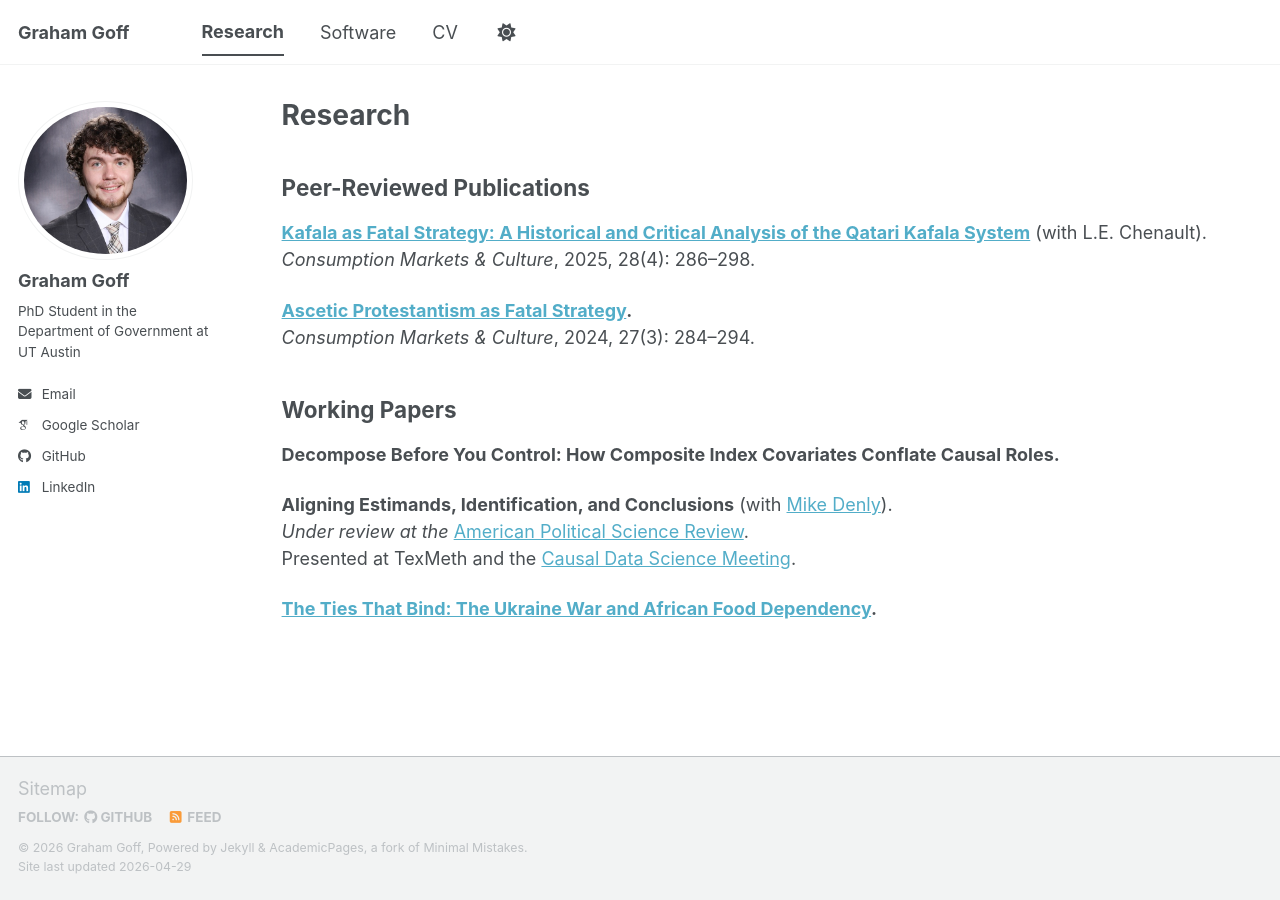
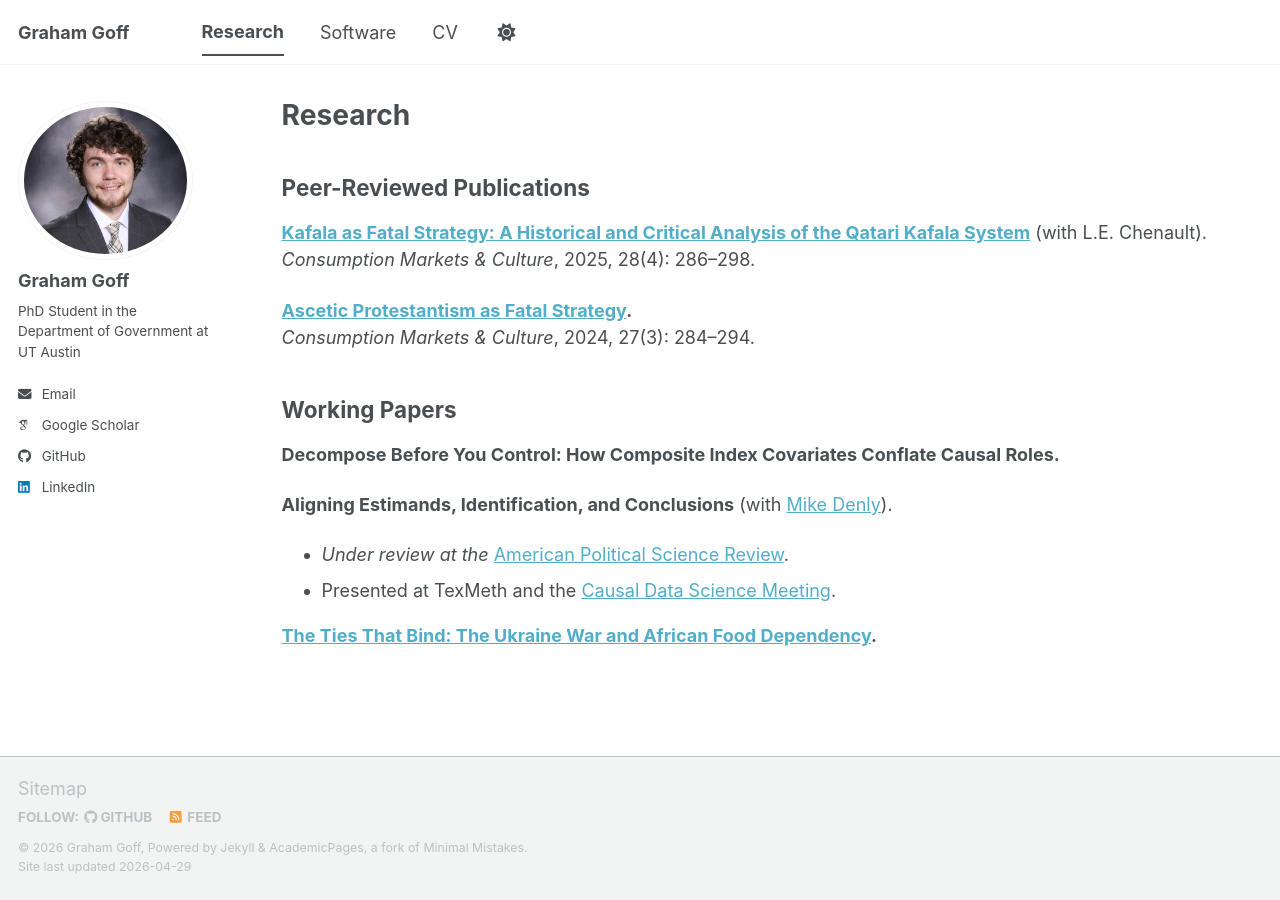
Before and after one commit to grahamgoff/grahamgoff.github.io, a Jekyll site: the page built from _pages/research.md, in a window 1280 px wide. Built offline with Jekyll 4.4.1, drawn with Linux system fonts in a browser that asks for light colours; some web fonts are replaced; a script bundle is joined from its source files by our own code; library files that are not in the unit come from our copies.

Commit message:
minor changes

```diff
--- a/_pages/research.md
+++ b/_pages/research.md
@@ -18,7 +18,7 @@ author_profile: true
 **Decompose Before You Control: How Composite Index Covariates Conflate Causal Roles.**
 
 **Aligning Estimands, Identification, and Conclusions** (with [Mike Denly](https://mikedenly.com)).
-*Under review at the* [American Political Science Review](https://www.cambridge.org/core/journals/american-political-science-review).
-Presented at TexMeth and the [Causal Data Science Meeting](https://www.causalscience.org).
+ - *Under review at the* [American Political Science Review](https://www.cambridge.org/core/journals/american-political-science-review).
+ - Presented at TexMeth and the [Causal Data Science Meeting](https://www.causalscience.org).
 
 **[The Ties That Bind: The Ukraine War and African Food Dependency](/files/ties-that-bind.pdf).**
```
Also changed, not shown: _pages/about.md (+1 -1 lines).
